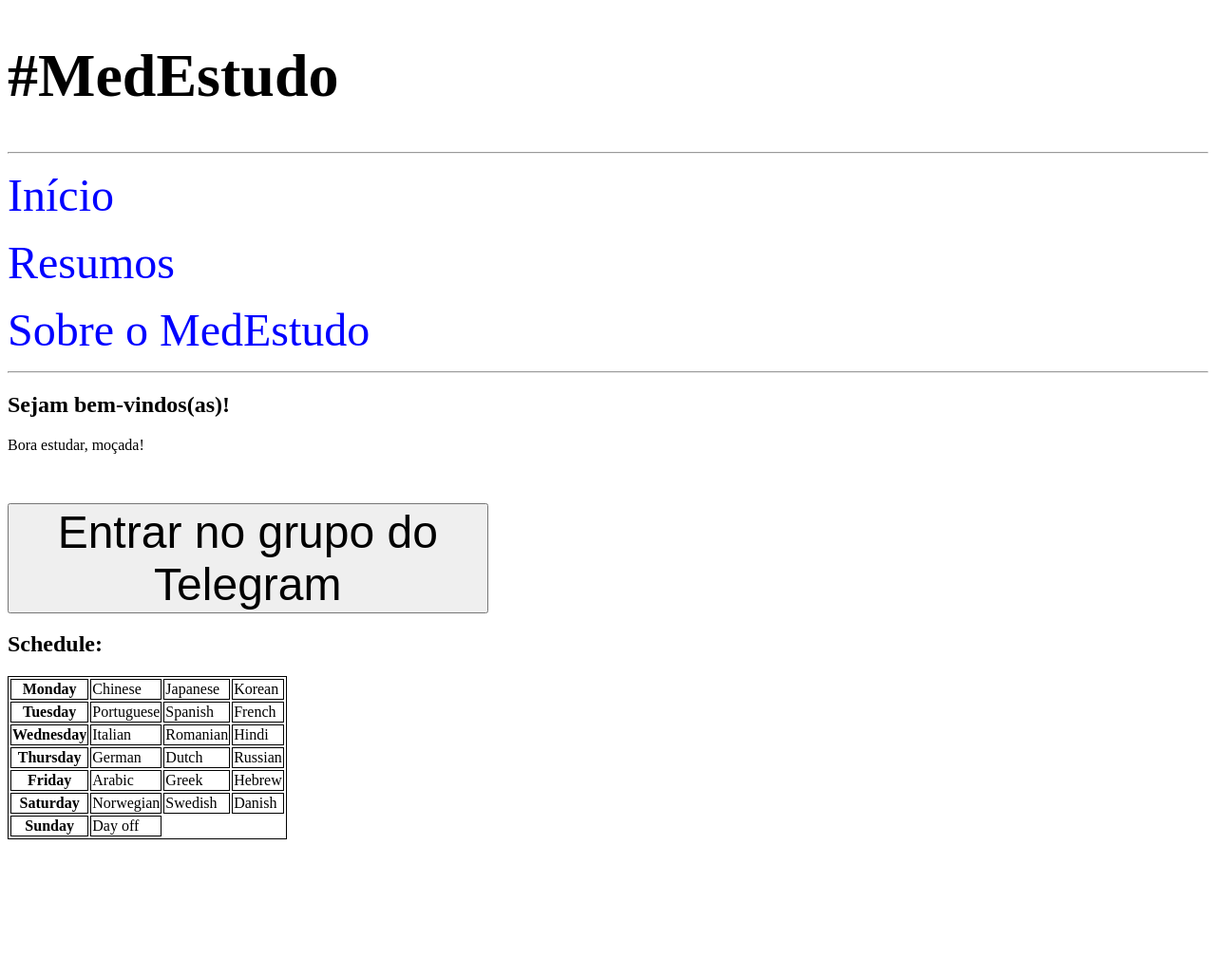
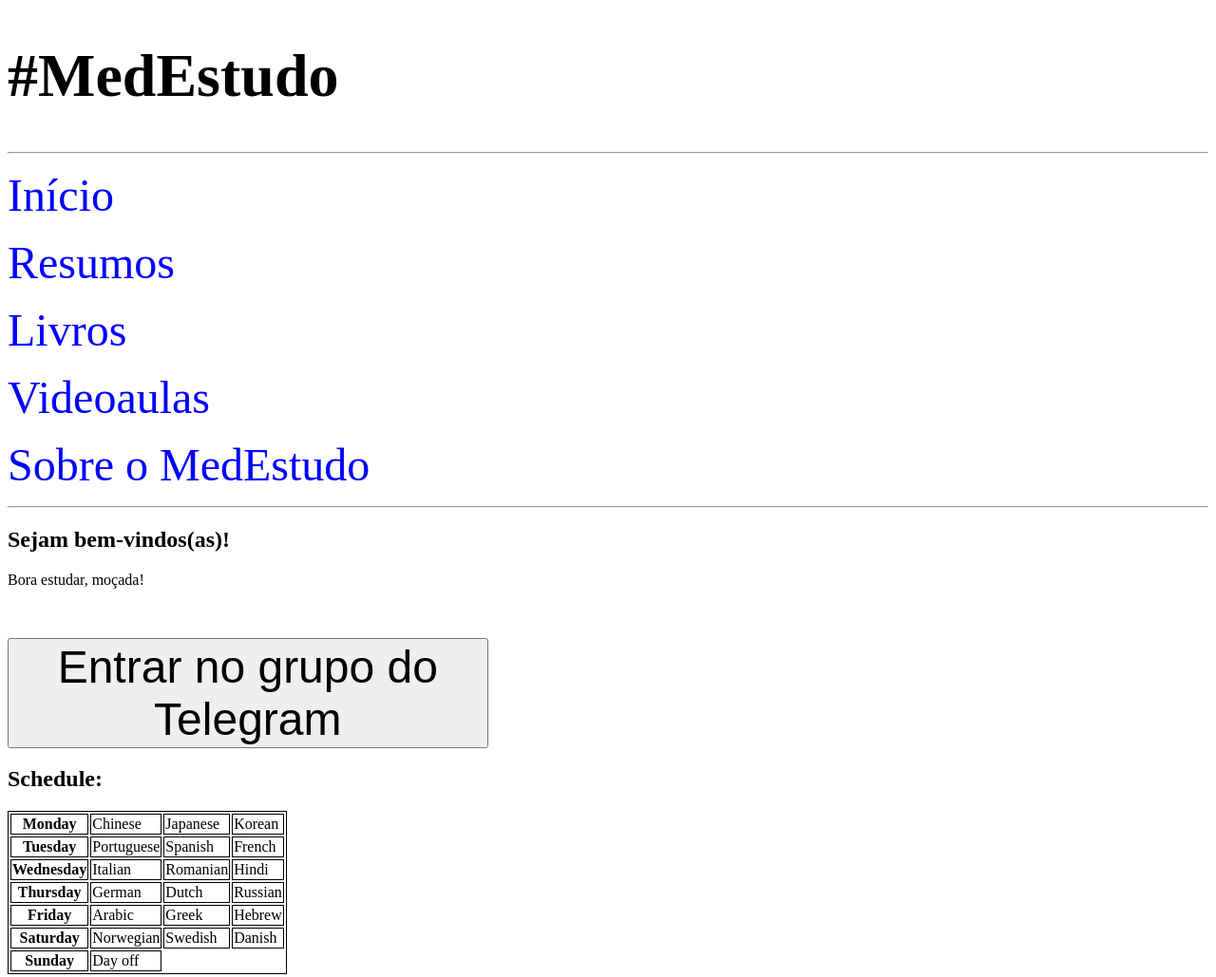
Before and after one commit to leonproz/leonproz.github.io, a plain HTML site: page index.html in a window 1280 px wide. Shown: the whole page at 95% size. Before the commit the page ends 892 px from the top, so only its background shows below. Drawn offline with Linux system fonts and the light colour scheme.

Commit message:
update index.html

```diff
--- a/index.html
+++ b/index.html
@@ -10,6 +10,8 @@
     <hr>
     <p><a href="index.html">Início</a></p>
     <p><a href="resumos.html">Resumos</a></p>
+    <p><a href="livros.html">Livros</a></p>
+    <p><a href="videoaulas.html">Videoaulas</a></p>
     <p><a href="sobre_nos.html">Sobre o MedEstudo</a></p>
     <hr>
     <h2>Sejam bem-vindos(as)!</h2>
```
